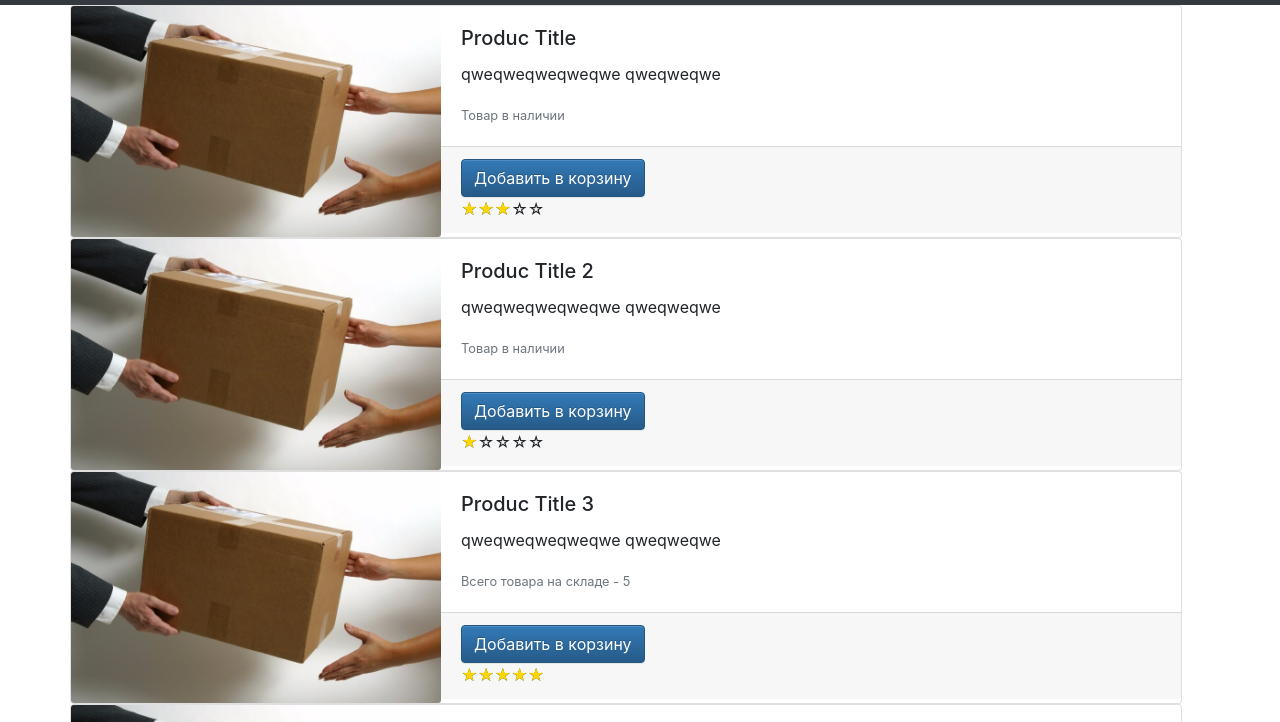
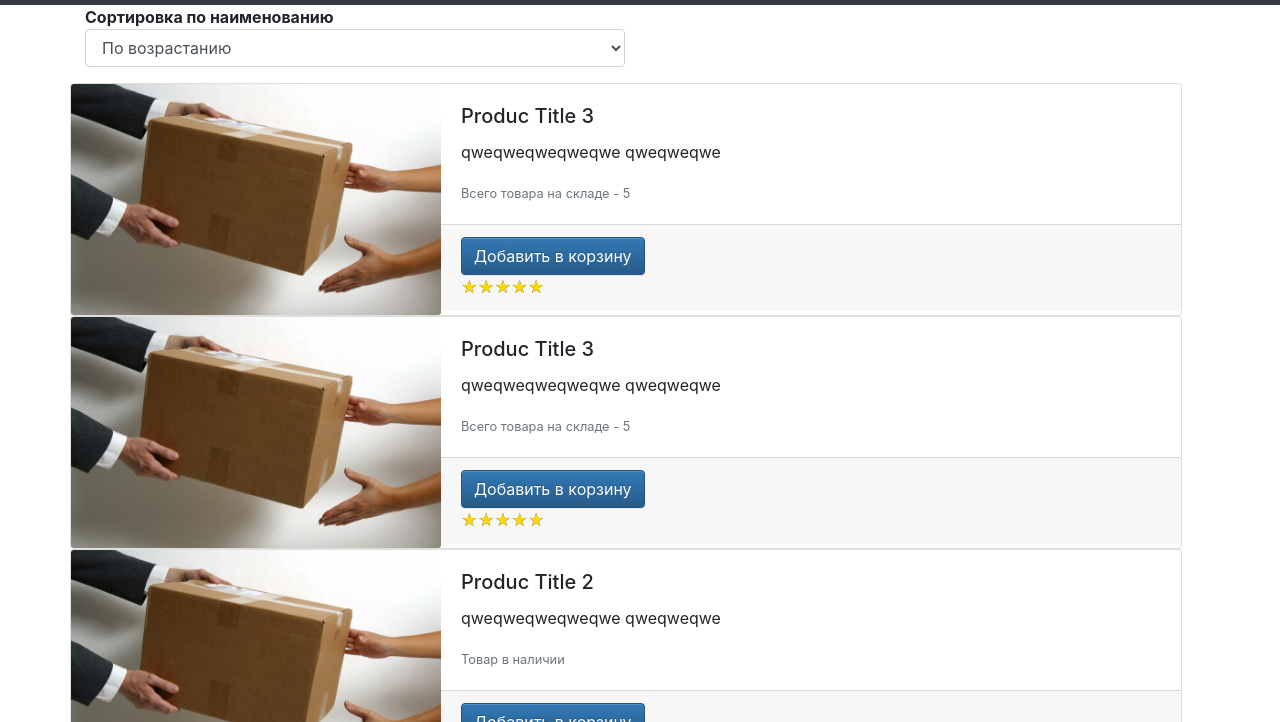
Before and after one commit to aSosunoff/Vuejs-in-Action, a website: page chapter-02/first-vue/dist/index.html in a window 1280 px wide. Shown: the part 65-787 px from the top of the page. Drawn offline with nearby package versions, Linux system fonts and the light colour scheme.

Commit message:
added sorting

```diff
--- a/chapter-02/first-vue/dist/index.html
+++ b/chapter-02/first-vue/dist/index.html
@@ -19,7 +19,7 @@
     </style>
 
     <script>
-        var APP_LOG_LIFECYCLE_EVENTS = true;
+        var APP_LOG_LIFECYCLE_EVENTS = false;
     </script>
 </head>
 <body>
@@ -31,7 +31,25 @@
 
         <div class="container"
             v-if="showProduct">
-            <div class="row" v-for="product in products" :key="product.id">
+
+            <div class="row form-group">
+                <div class="col-lg-6">
+                    <strong>Сортировка по наименованию</strong>
+                    <select class="form-control" type="text" v-model.number.lazy="sortProduct.direction">
+                        <option
+                            v-for="(state, index) in sortProduct.list" :key="index"
+                            v-bind:value="index">{{ state }}</option>
+                    </select>
+                </div>
+
+                <!-- <div class="col-lg-6">
+                    <strong>Индекс</strong>
+                    <input class="form-control" type="number" v-model.number.lazy="order.zip" />
+                </div> -->
+            </div>
+
+
+            <div class="row" v-for="product in sortProducts" :key="product.id">
 
                 <div class="card md-12">
                     <div class="row no-gutters">
@@ -41,7 +59,7 @@
                         <div class="col-md-8">
                             <div class="card-body">
                                 <h5 class="card-title">{{ product.title }}</h5>
-                                <p class="card-text">{{product.description}}</p>
+                                <p class="card-text">{{ product.description }}</p>
 
                                 <p class="card-text"
                                     v-if="countAvailable(product.id) > 5">
--- a/chapter-02/first-vue/dist/js.js
+++ b/chapter-02/first-vue/dist/js.js
@@ -37,6 +37,14 @@ var webstore = new Vue({
                 business: "Рабочий адрес"
             }
         },
+
+        sortProduct: {
+            direction: 0,
+            list: {
+                0: "По возрастанию",
+                1: "По убыванию"
+            }
+        }
     },
     filters: {
         formatPrice: function(price){
@@ -94,10 +102,21 @@ var webstore = new Vue({
         cartItemCount() {
             return this.cart.length || '';
         },
-
         hasProductToCart(){
             return this.cartItemCount > 0;
         },
+        sortProducts(){
+            if(this.products.length){
+                return [...this.products].sort((a, b) => {
+                    if(a.title.toLowerCase() < b.title.toLowerCase())
+                        return this.sortProduct.direction === 0 ? -1 : 1;
+                    else if(a.title.toLowerCase() > b.title.toLowerCase())
+                        return this.sortProduct.direction === 1 ? 1 : -1;
+
+                    return 0;
+                });
+            }
+        }
     },
 
     beforeCreate: function(){
--- a/chapter-02/first-vue/dist/product.json
+++ b/chapter-02/first-vue/dist/product.json
@@ -2,7 +2,7 @@
     "products": [
         {
             "id" : 1001,
-            "title": "Produc Title",
+            "title": "Produc Title 6",
             "description": "qweqweqweqweqwe qweqweqwe",
             "price": 2000,
             "img": "1.jpg",
--- a/chapter-02/first-vue/package.json
+++ b/chapter-02/first-vue/package.json
@@ -4,7 +4,7 @@
   "description": "",
   "main": "js.js",
   "scripts": {
-    "server": "./node_modules/.bin/http-server \"d:\\Projects\\Vuejs-in-Action\\chapter-02\\first-vue\\dist\" -p 8080"
+    "server": "./node_modules/.bin/http-server \"d:\\Projects\\Vuejs-in-Action\\chapter-02\\first-vue\\dist\" -p 8080 -o"
   },
   "author": "",
   "license": "ISC",
```
